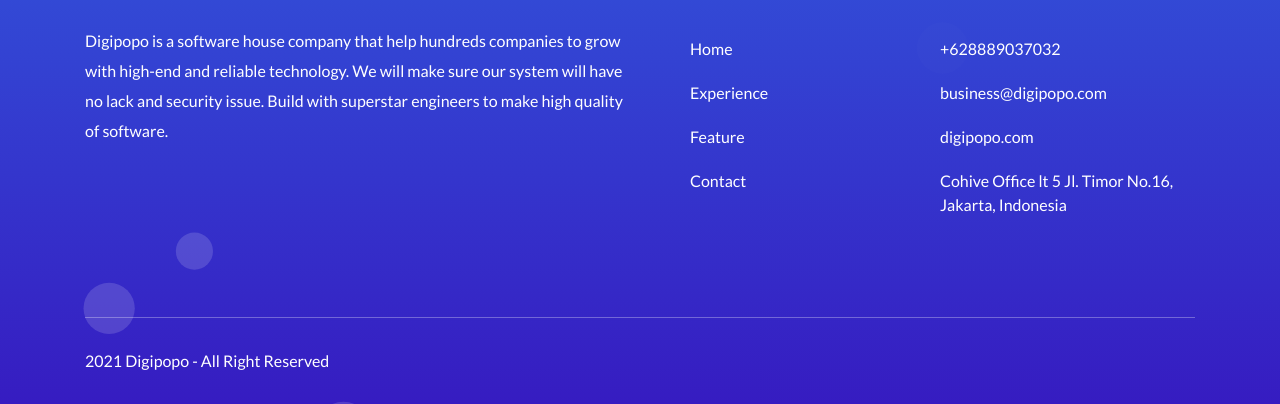
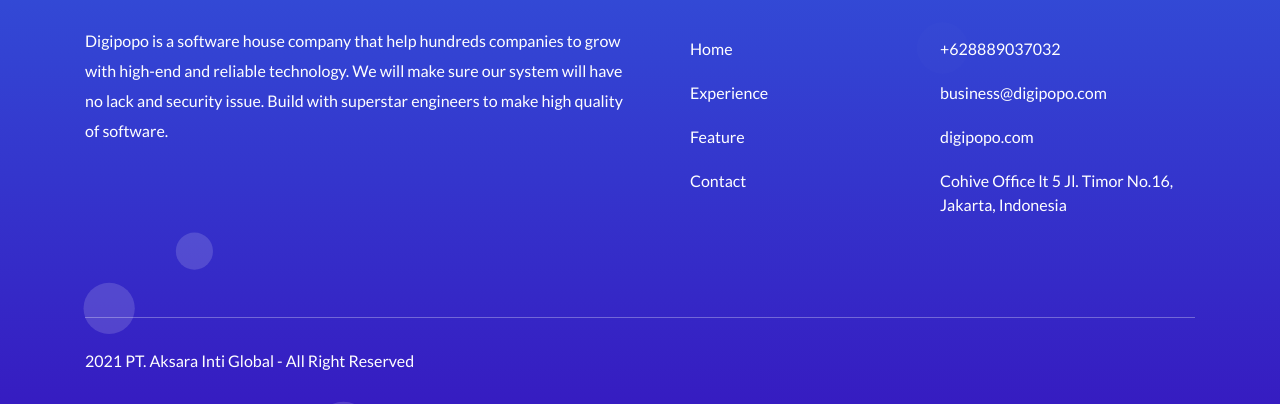
Before and after one commit to digipopo/frontend-software-house, a plain HTML site: page index.html in a window 1280 px wide. Shown: the part 3774-4178 px from the top of the page. Drawn offline with nearby package versions, Linux system fonts and the light colour scheme; no server answers; files whose address does not match are found by name.

Commit message:
Update index.html

```diff
--- a/index.html
+++ b/index.html
@@ -425,7 +425,7 @@
                     <div class="col-lg-12">
                         <div class="copyright d-sm-flex justify-content-between">
                             <div class="copyright-content">
-                                <p class="text">2021 <a href="https://digipopo.com" rel="nofollow">Digipopo - All Right Reserved</a></p>
+                                <p class="text">2021 <a href="https://digipopo.com" rel="nofollow">PT. Aksara Inti Global - All Right Reserved</a></p>
                             </div> <!-- copyright content -->
                         </div> <!-- copyright -->
                     </div>
```
